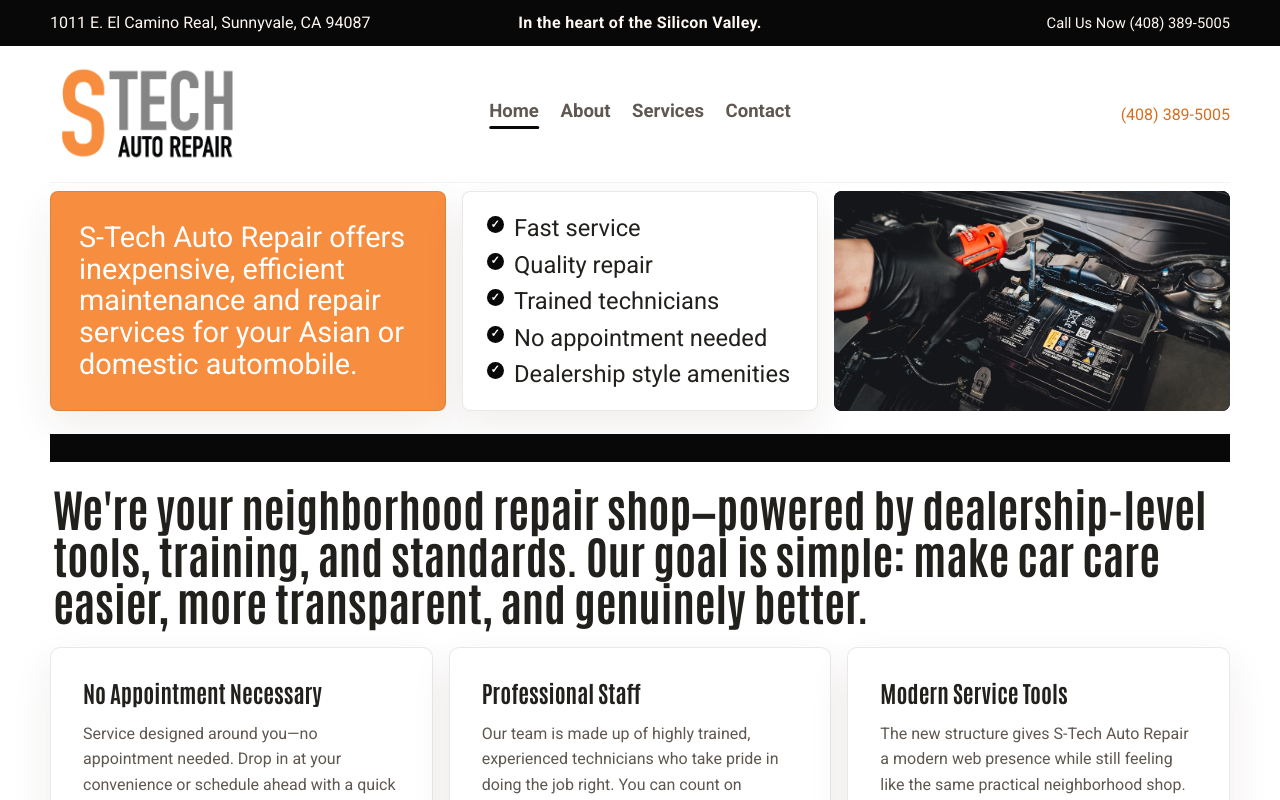
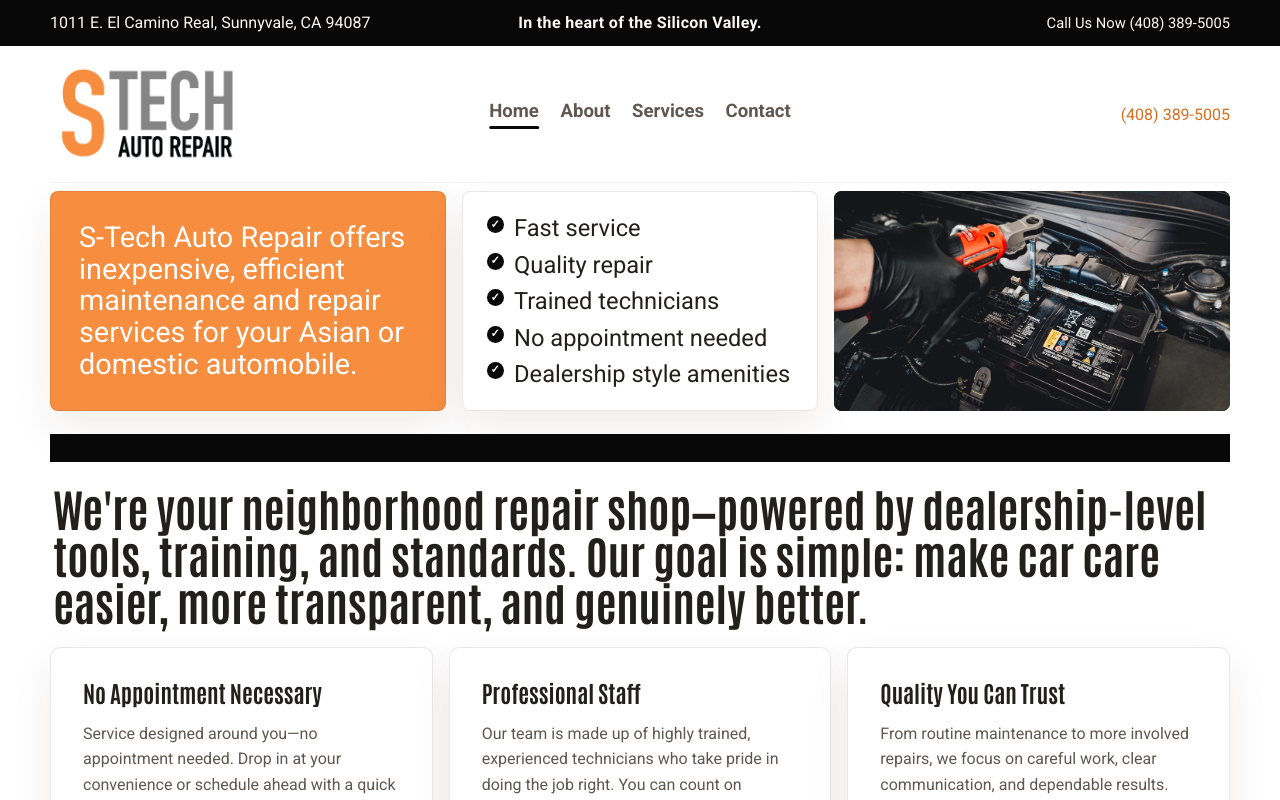
Before and after one commit to DietmarSZ/stechherman, a Next.js app: page / in a window 1280 px wide. Shown: the top 800 px of the page. Built offline with nearby package versions, Linux system fonts and the light colour scheme.

Commit message:
Refresh home trust panel copy

```diff
--- a/src/app/page.tsx
+++ b/src/app/page.tsx
@@ -17,9 +17,9 @@
       "Our team is made up of highly trained, experienced technicians who take pride in doing the job right. You can count on professional, consistent service every time you visit.",
   },
   {
-    title: "Modern Service Tools",
+    title: "Quality You Can Trust",
     description:
-      "The new structure gives S-Tech Auto Repair a modern web presence while still feeling like the same practical neighborhood shop.",
+      "From routine maintenance to more involved repairs, we focus on careful work, clear communication, and dependable results.",
   },
 ];
 
```
